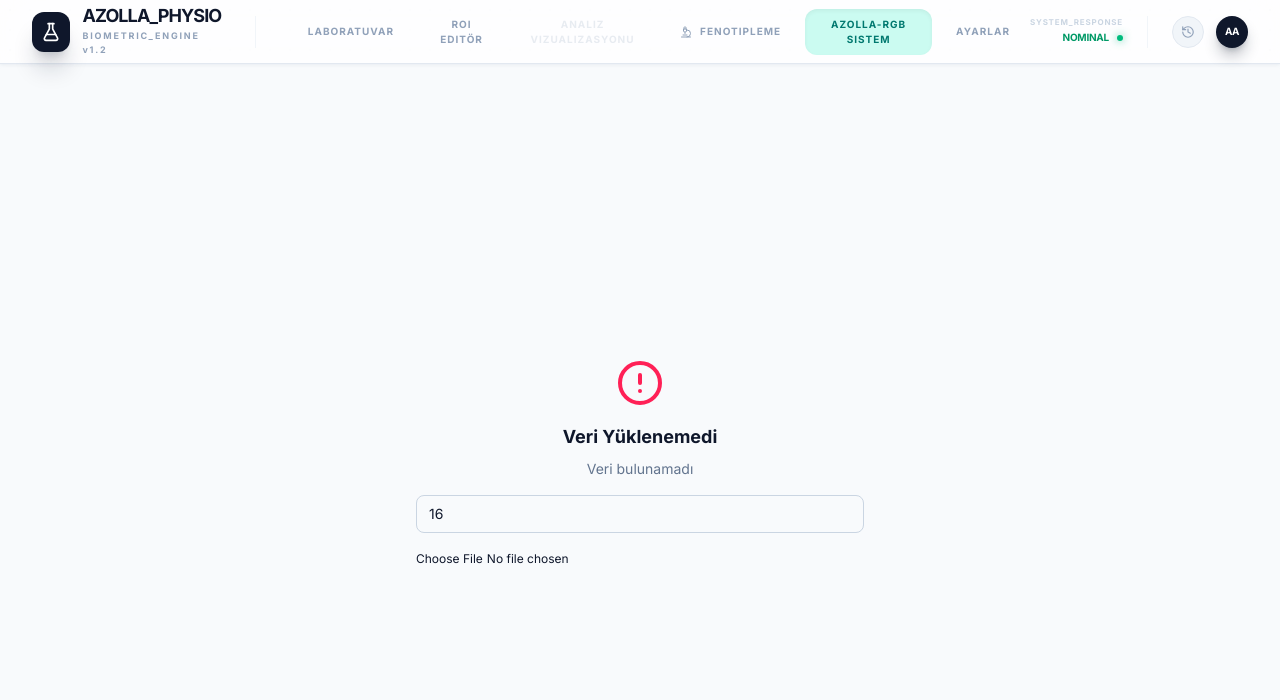
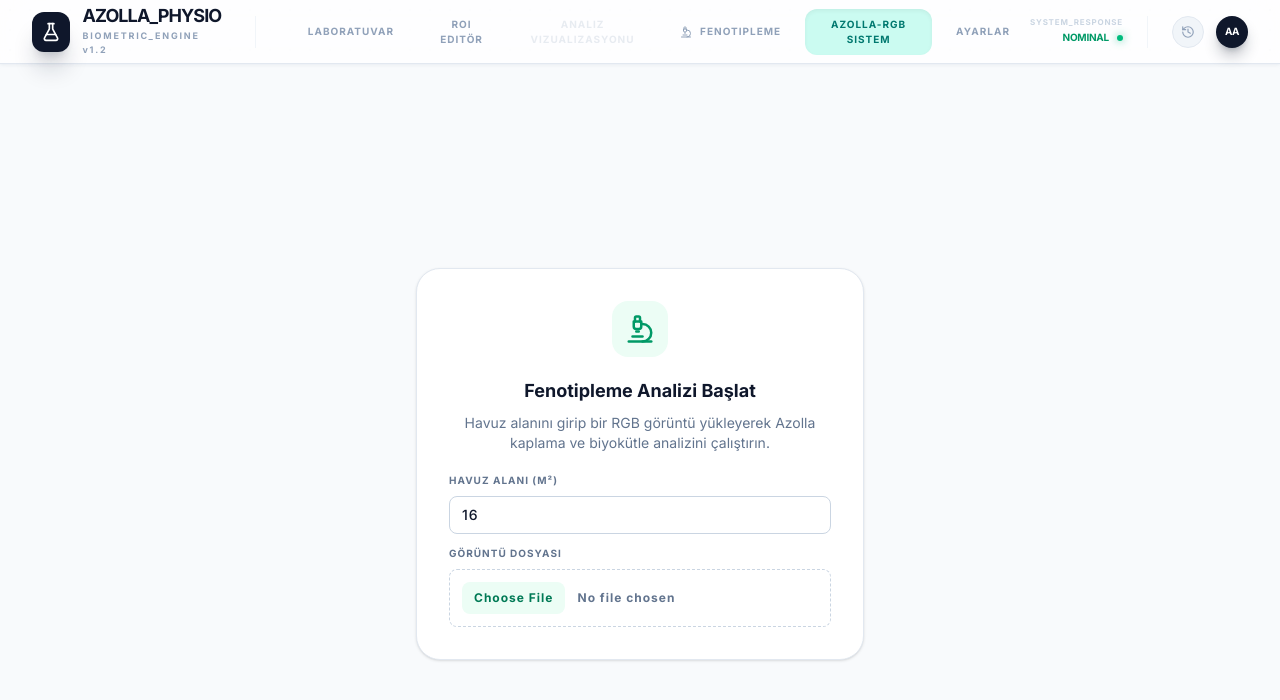
Before and after one commit to sisbas/AZOLLA_PHYSO, a React (Vite) app: page / in a window 1280 px wide. Both pictures are taken after a click on the button "AZOLLA-RGB SISTEM". Shown: the top 700 px of the page. Built offline with nearby package versions, Linux system fonts and the light colour scheme.

Commit message:
Fix phenotyping empty and nullable states

```diff
--- a/src/components/PhenotypingView.tsx
+++ b/src/components/PhenotypingView.tsx
@@ -1,4 +1,4 @@
-import React, { useState, useEffect } from 'react';
+import React, { useState } from 'react';
 import { motion } from 'motion/react';
 import { cn } from '../App';
 import {
@@ -47,8 +47,8 @@ interface PhenotypingData {
     protein_content_percent: number;
   };
   buyume_parametreleri: {
-    growth_rate_percent_day: number;
-    doubling_time_days: number;
+    growth_rate_percent_day: number | null;
+    doubling_time_days: number | null;
     max_coverage_percent: number;
   };
   errors?: any[];
@@ -63,6 +63,15 @@ interface MetricCardProps {
   description?: string;
   color?: string;
 }
+
+const DEFAULT_POOL_AREA_M2 = 16;
+
+const formatNullableMetric = (
+  value: number | null | undefined,
+  { prefix = '', suffix = '', digits = 1 }: { prefix?: string; suffix?: string; digits?: number } = {}
+) => (
+  typeof value === 'number' && Number.isFinite(value) ? `${prefix}${value.toFixed(digits)}${suffix}` : 'Veri yok'
+);
 
 const MetricCard: React.FC<MetricCardProps> = ({
   title, value, unit, icon: Icon, trend, description, color = 'slate'
@@ -124,17 +133,23 @@ export default function PhenotypingView() {
   const [data, setData] = useState<PhenotypingData | null>(null);
   const [loading, setLoading] = useState(false);
   const [error, setError] = useState<string | null>(null);
-  const [poolArea, setPoolArea] = useState(16);
+  const [poolArea, setPoolArea] = useState(String(DEFAULT_POOL_AREA_M2));
   const [segmentationMask, setSegmentationMask] = useState<string | null>(null);
   const [densityMap, setDensityMap] = useState<string | null>(null);
 
   const handleAnalyze = async (file: File) => {
+    const parsedPoolArea = Number(poolArea);
+    if (!Number.isFinite(parsedPoolArea) || parsedPoolArea <= 0) {
+      setError('Havuz alanı 0’dan büyük geçerli bir sayı olmalıdır.');
+      return;
+    }
+
     setLoading(true);
     setError(null);
     try {
       const form = new FormData();
       form.append('image', file);
-      form.append('pool_area_m2', String(poolArea));
+      form.append('pool_area_m2', String(parsedPoolArea));
       const res = await fetch('/api/v1/phenotyping/analyze', { method: 'POST', body: form });
       if (!res.ok) {
         const text = await res.text();
@@ -162,27 +177,44 @@ export default function PhenotypingView() {
     );
   }
 
-  if (error || !data) {
+  if (!data) {
     return (
       <div className="min-h-screen bg-[#f8fafc] p-8 flex items-center justify-center">
-        <div className="text-center max-w-md">
-          <AlertCircle className="mx-auto mb-4 text-rose-500" size={48} />
-          <h2 className="text-lg font-black text-slate-900 mb-2">Veri Yüklenemedi</h2>
-          <p className="text-sm text-slate-500 mb-4">{error || 'Veri bulunamadı'}</p>
-          <div className="space-y-3">
+        <div className="w-full max-w-md rounded-3xl bg-white border border-slate-200 p-8 text-center shadow-sm">
+          <div className="mx-auto mb-5 flex h-14 w-14 items-center justify-center rounded-2xl bg-emerald-50 text-emerald-600">
+            {error ? <AlertCircle size={30} className="text-rose-500" /> : <Microscope size={30} />}
+          </div>
+          <h2 className="text-lg font-black text-slate-900 mb-2">Fenotipleme Analizi Başlat</h2>
+          <p className="text-sm text-slate-500 mb-5">
+            Havuz alanını girip bir RGB görüntü yükleyerek Azolla kaplama ve biyokütle analizini çalıştırın.
+          </p>
+          {error && (
+            <div className="mb-4 rounded-xl border border-rose-100 bg-rose-50 px-3 py-2 text-xs font-semibold text-rose-600">
+              {error}
+            </div>
+          )}
+          <div className="space-y-3 text-left">
+            <label className="block text-[10px] font-black uppercase tracking-widest text-slate-500">
+              Havuz alanı (m²)
               <input
                 type="number"
+                min="0.01"
+                step="0.01"
                 value={poolArea}
-              onChange={(e) => setPoolArea(Number(e.target.value || 16))}
-              className="w-full px-3 py-2 rounded-lg border border-slate-300 text-sm"
-              placeholder="Havuz alanı (m²)"
+                onChange={(e) => setPoolArea(e.target.value)}
+                className="mt-2 w-full px-3 py-2 rounded-lg border border-slate-300 text-sm font-medium text-slate-900 focus:outline-none focus:ring-2 focus:ring-emerald-500/20 focus:border-emerald-500"
+                placeholder="16"
               />
+            </label>
+            <label className="block text-[10px] font-black uppercase tracking-widest text-slate-500">
+              Görüntü dosyası
               <input
                 type="file"
                 accept="image/png,image/jpeg"
                 onChange={(e) => e.target.files?.[0] && handleAnalyze(e.target.files[0])}
-              className="w-full text-xs"
+                className="mt-2 w-full rounded-lg border border-dashed border-slate-300 px-3 py-3 text-xs text-slate-500 file:mr-3 file:rounded-lg file:border-0 file:bg-emerald-50 file:px-3 file:py-2 file:text-xs file:font-bold file:text-emerald-700"
               />
+            </label>
           </div>
         </div>
       </div>
@@ -496,10 +528,10 @@ export default function PhenotypingView() {
                   </div>
                   <div>
                     <div className="text-[9px] font-bold text-amber-600 uppercase">Büyüme Hızı</div>
-                    <div className="text-xs font-black text-amber-900">%{data.buyume_parametreleri.growth_rate_percent_day.toFixed(1)} / gün</div>
+                    <div className="text-xs font-black text-amber-900">{formatNullableMetric(data.buyume_parametreleri.growth_rate_percent_day, { prefix: '%', suffix: ' / gün' })}</div>
                   </div>
                 </div>
-                {data.buyume_parametreleri.growth_rate_percent_day > 10 && (
+                {(data.buyume_parametreleri.growth_rate_percent_day ?? 0) > 10 && (
                   <CheckCircle2 size={18} className="text-emerald-500" />
                 )}
               </div>
@@ -511,7 +543,7 @@ export default function PhenotypingView() {
                   </div>
                   <div>
                     <div className="text-[9px] font-bold text-blue-600 uppercase">Katlanma Süresi</div>
-                    <div className="text-xs font-black text-blue-900">{data.buyume_parametreleri.doubling_time_days.toFixed(1)} gün</div>
+                    <div className="text-xs font-black text-blue-900">{formatNullableMetric(data.buyume_parametreleri.doubling_time_days, { suffix: ' gün' })}</div>
                   </div>
                 </div>
               </div>
```
Lines whose indentation alone changed are shown as unchanged.
